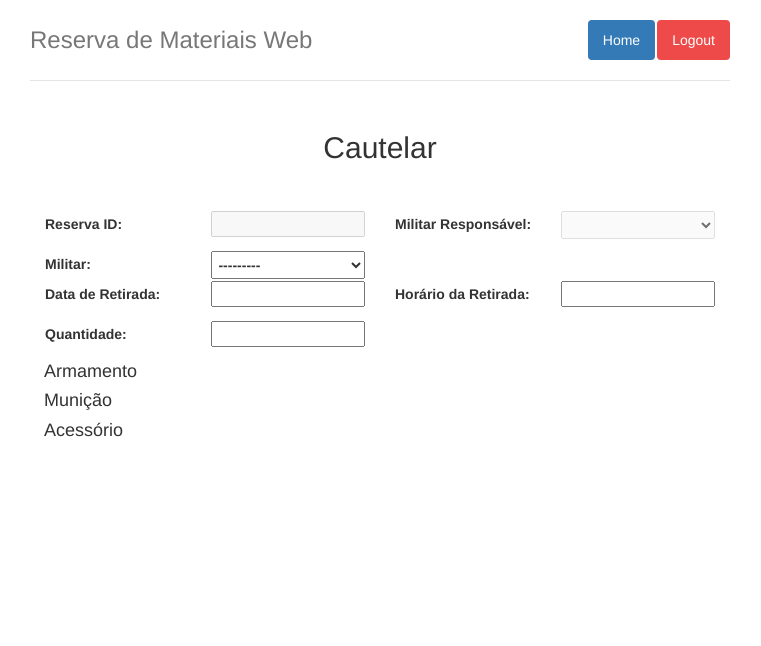
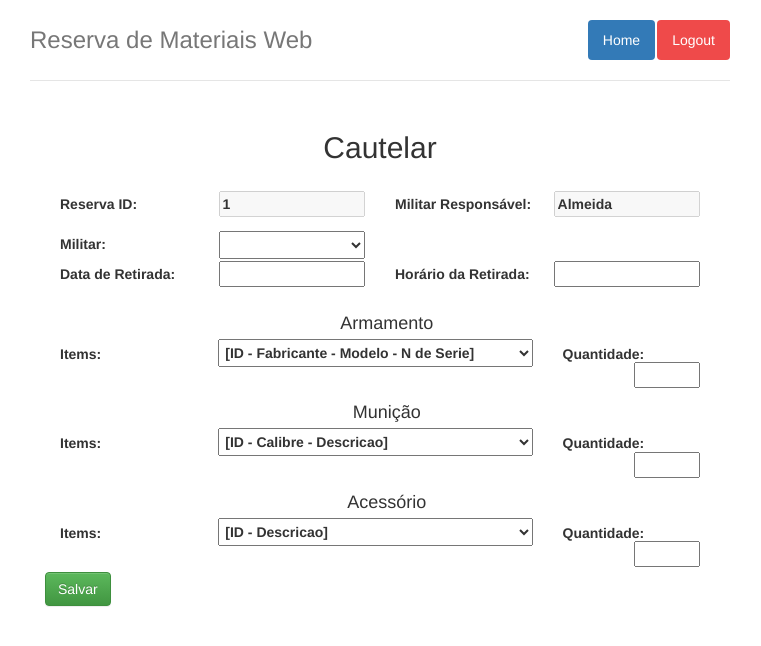
Before and after one commit to welbert/ProjetoWebPython, a Django app: page /p_registro/cautelar in a window 1280 px wide. Shown: the top 646 px of the page, without its empty margins (260-1021 px from the left). Run offline with Django 3.2, Linux system fonts and the light colour scheme; a user stored in the database is signed in; data comes from the database, SQL or seed files in the repository; both versions use the stored data as it was after the commit; lists and menus that the app fills with data are empty; some libraries are stand-ins or nearby versions.

Commit message:
adicionado template de cautelar (retirada) linkada com os dados da view

```diff
--- a/registro/templates/base/layout.html
+++ b/registro/templates/base/layout.html
@@ -43,6 +43,8 @@
 <script>
 $(document).ready(function(){
   $('.datepicker').datepicker();
+  $('.datepicker').mask('00/00/00', {clearIfNotMatch: true})
+  $('.time').mask('00:00:00', {clearIfNotMatch: true}, {placeholder: "__:__:__"})
   //$('.selectpicker').selectpicker();
 });
 </script>
--- a/registro/templates/registro/cautelar.html
+++ b/registro/templates/registro/cautelar.html
@@ -8,23 +8,18 @@
 
 <h2 class="text-center">Cautelar</h2>
 
-<br><br>
+<br>
 
+<form actio="{%url 'formularioCautela' %}" method="post" class="col-md-12" id="formulario-cautela">
+  {% csrf_token %}
   <label class="col-md-6">
     Reserva ID: <input type="text" name="reserva_id" disabled
-  value="{{ reserva_id }}" style="float: right; margin-top: -1%; width: 48%">
+    value="{{ militar_resp.reserva_id }}" style="float: right; margin-top: -1%; width: 48%">
   </label>
 
   <label class="col-md-6">
-  Militar Responsável: <select name="militar_respo" disabled style="
-  width: 48%;
-  height: 2em;
-  padding: 2px;
-  margin-top: -1%;
-  float: right;"
-  >
-    <option value="{{ militar_resp.id }}"> {{ militar_resp.nome }}</option>
-  </select>
+    Militar Responsável:<input type="text" name="militar_resp" disabled
+    value="{{ militar_resp.nome_de_guerra }}" style="float: right; margin-top: -1%; width: 48%">
   </label>
 
   <br><br>
@@ -38,7 +33,7 @@
     margin-top: -1%;
     float: right;
     ">
-      <option value="null"> --------- </option>
+        <option value="null">  </option>
       {% for militar in militares %}
         <option value="{{ militar.id }}"> {{ militar.nome_de_guerra }}</option>
       {% endfor %}
@@ -53,21 +48,91 @@
   </label>
 
   <label class="col-md-6">
-  Horário da Retirada: <input type="text" name="time" class="mask_time"
-  required value="{{item.data_time }}" style="float: right; margin-top: -1%; width:48%">
+    Horário da Retirada: <input type="text" name="time" class="time"
+    required value="{{item.time }}" style="float: right; margin-top: -1%; width:48%">
   </label>
 
   <br><br>
 
-<label class="col-md-6">
-  Quantidade: <input type="number" name="quantidade" step="1" min="1" max="999"
-  required value="{{item.quantidade }}" style="float: right; margin-top: -1%; width:48%">
+  <div class="clearfix"></div>
+
+  <h4 class="text-center" style="margin-left: 2%">Armamento</h4>
+
+  <label class="col-md-9">
+    Items: <select class="selectpicker" name="armamento_desc" data-live-search="true" required style="
+    width: 66.5%;
+    height: 2em;
+    padding: 2px;
+    margin-top: -1%;
+    float: right;
+    ">
+        <option value="">[ID - Fabricante - Modelo - N de Serie]</option>
+      {% for item in armamento %}
+        <option value="{{ item.id }}"> {{item.name}}</option>
+      {% endfor %}
+    </select>
+  </label>
+
+  <label class="col-md-3">
+    Quantidade: <input type="number" name="armamento_quantidade" step="1" min="1" max="999"
+    required value="{{item.quantidade }}" style="float: right; margin-top: -1%; ">
+  </label>
+
+  <br><br>
+  <div class="clearfix"></div>
+
+
+  <h4 class="text-center" style="margin-left: 2%">Munição</h4>
+
+  <label class="col-md-9">
+    Items: <select class="selectpicker" name="municao_desc" data-live-search="true" required style="
+    width: 66.5%;
+    height: 2em;
+    padding: 2px;
+    margin-top: -1%;
+    float: right;
+    ">
+        <option value="null">[ID - Calibre - Descricao] </option>
+      {% for item in municao %}
+        <option value="{{ item.id }}">{{item.id}} - {{ item.calibre}} - {{item.descricao}}</option>
+      {% endfor %}
+    </select>
+  </label>
+
+  <label class="col-md-3">
+    Quantidade: <input type="number" name="municao_quantidade" step="1" min="1" max="999"
+    required value="{{item.quantidade }}" style="float: right; margin-top: -1%; ">
   </label>
 
   <div class="clearfix"></div>
 
-<h4 style="margin-left: 2%">Armamento</h4>
-<h4 style="margin-left: 2%">Munição</h4>
-<h4 style="margin-left: 2%">Acessório</h4>
+
+
+  <h4 class="text-center" style="margin-left: 2%">Acessório</h4>
+
+  <label class="col-md-9">
+    Items: <select class="selectpicker" name="acessorio_desc" data-live-search="true" required style="
+    width: 66.5%;
+    height: 2em;
+    padding: 2px;
+    margin-top: -1%;
+    float: right;
+    ">
+        <option value=""> [ID - Descricao] </option>
+      {% for item in acessorio%}
+        <option value="{{ item.id }}"> {{item.id}} - {{ item.descricao}}</option>
+      {% endfor %}
+    </select>
+  </label>
+
+  <label class="col-md-3">
+    Quantidade: <input type="number" name="acessorio_quantidade" step="1" min="1" max="999"
+    required value="{{item.quantidade }}" style="float: right; margin-top: -1%; ">
+  </label>
+
+  <div class="clearfix"></div>
+
+  <button type="submit" class="btn btn-success"> Salvar </button>
+</form>
 
 {% endblock %}
--- a/registro/urls.py
+++ b/registro/urls.py
@@ -8,5 +8,6 @@ urlpatterns = [
     url(r'^p_registro/municao', views.list_muni, name='municao'),
     url(r'^p_registro/acessorio', views.list_acesso, name='acessorio'),
     url(r'^p_registro/cautelar', views.cautelar_index, name='cautelar'),
+    url(r'^cautelaRegistro', views.formularioCautela, name='formularioCautela'),
     url(r'^(?P<equip_reserva_id>[0-9]+)/$', views.shows_equip_reserva_num, name='shows_equip_reserva_id'),
 ]
--- a/registro/views.py
+++ b/registro/views.py
@@ -123,9 +123,21 @@ def shows_equip_reserva_num(request, equip_reserva_id):
 def cautelar_index(request):
 
     #militar = models.ForeignKey('Militar',blank=True,null=True)
+    militar_resp = Militar.objects.raw("SELECT * FROM registro_militar WHERE user_id = "+str(request.user.id))[0]
     militares = Militar.objects.raw('SELECT id, nome_de_guerra FROM registro_militar')
+    armamento = Armamento.objects.raw('SELECT id, (id||" - "||modelo||" - "||fabricante||" - "||numero_de_serie) as name FROM registro_armamento')
+    municao = Municao.objects.all()
+    acessorio = Acessorio.objects.all()
+
+
+    #return HttpResponse(armamento.name)
+
     context = {
         'militares': militares,
+        'militar_resp': militar_resp,
+        'armamento': armamento,
+        'municao': municao,
+        'acessorio': acessorio,
     }
 
     template = loader.get_template('registro/cautelar.html')
```
Also changed, not shown: db.sqlite3, 4 other files. Lines whose indentation alone changed are shown as unchanged.
